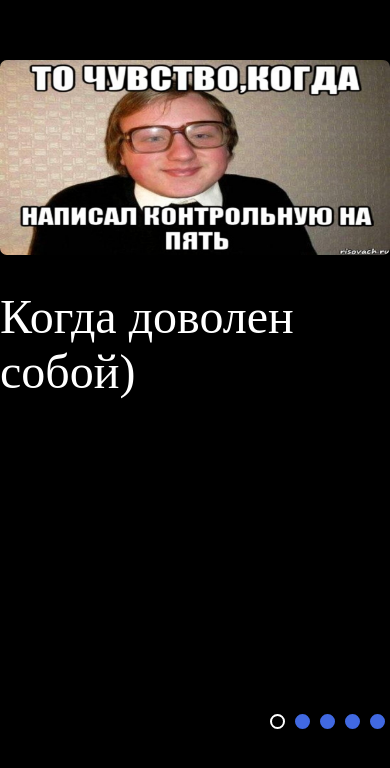
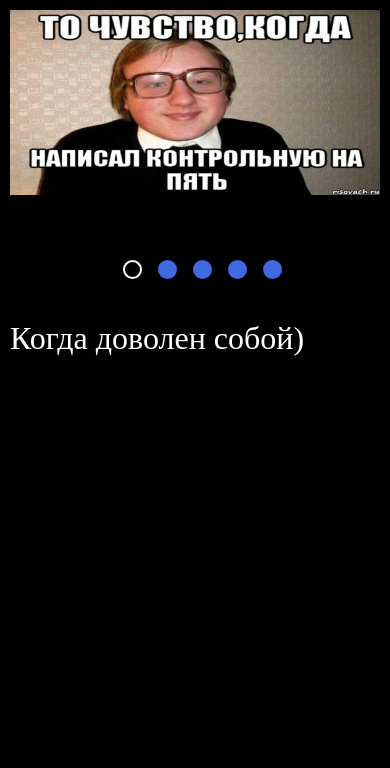
Before and after one commit to vaaadik22/cssMemSlider, a plain HTML site: page index.html in a window 390 px wide. Drawn offline with Linux system fonts and the light colour scheme.

Commit message:
feat:finalized index.html style.css and the mobile version of the app(Fri, May 13, 2022 14:19:26 PM)

```diff
--- a/index.html
+++ b/index.html
@@ -6,7 +6,7 @@
     <meta http-equiv="X-UA-Compatible" content="IE=edge">
     <meta name="viewport" content="width=device-width, initial-scale=1.0">
     <link rel="stylesheet" href="style.css">
-    <title>CssMemSlider</title>
+    <title>Mem-slider</title>
 </head>
 
 <body>
@@ -18,36 +18,42 @@
                 <input type="radio" name="control" id="control3">
                 <input type="radio" name="control" id="control4">
                 <input type="radio" name="control" id="control5">
-                <div class="items control1 img1">
-                    <img src="./assets/image/mem1.jpg" alt="">
-                    <p>Когда доволен собой)</p>
+
+                <div class="img-container">
+                    <img class="control1" src="./assets/image/mem1.jpg" alt="">
+                    <img class="control2" src="./assets/image/mem2.jpg" alt="">
+                    <img src="./assets/image/mem3.jpg" alt="">
+                    <img src="./assets/image/mem4.jpg" alt="">
+                    <img src="./assets/image/mem5.jpg" alt="">
                 </div>
-                <div class="items control1 img2">
-                    <img src="./assets/image/mem2.jpg" alt="">
-                    <p>Этот мир не так уж и плох)</p>
-                </div>
-                <div class="items control1 img3">
-                    <img src="./assets/image/mem3.jpg" alt="">
-                    <p>Зуб даю)</p>
-                </div>
-                <div class="items control1 img4">
-                    <img src="./assets/image/mem4.jpg" alt="">
-                    <p>Егор Егор Егор Егор Егор)</p>
-                </div>
-                <div class="items control1 img5">
-                    <img src="./assets/image/mem5.jpg" alt="">
-                    <p>Главное вовремя высунуть)</p>
-                </div>
-                <div id="active" class="slider-nav">
-                    <label for="control1" class="slider-nav-item"></label>
-                    <label for="control2" class="slider-nav-item"></label>
-                    <label for="control3" class="slider-nav-item"></label>
-                    <label for="control4" class="slider-nav-item"></label>
-                    <label for="control5" class="slider-nav-item"></label>
+                <div class="nav-items">
+                    <div id="active" class="slider-nav">
+                        <label for="control1" class="slider-nav-item">
+                            <span></span>
+                        </label>
+                        <label for="control2" class="slider-nav-item">
+                            <span></span>
+                        </label>
+                        <label for="control3" class="slider-nav-item">
+                            <span></span>
+                        </label>
+                        <label for="control4" class="slider-nav-item">
+                            <span></span>
+                        </label>
+                        <label for="control5" class="slider-nav-item">
+                            <span></span>
+                        </label>
+                    </div>
+                    <div class="img-description">
+                        <p class="p1">Когда доволен собой)</p>
+                        <p class="p2">Этот мир не так уж и плох)</p>
+                        <p class="p3">Зуб даю)</p>
+                        <p class="p4">Егор Егор Егор Егор Егор)</p>
+                        <p class="p5">Главное вовремя высунуть)</p>
+                    </div>
                 </div>
             </div>
         </div>
-    </div>
 </body>
 
 </html>
--- a/style.css
+++ b/style.css
@@ -1,28 +1,21 @@
 *{
+    padding: 0;
     margin: 0 auto;
-    padding: 0;
-    box-sizing: border-box;
 }
 
 body{
-    position: relative;
-    background-color: #000;
+    background: #000;
 }
 
 .wrapper{
-    position: relative;
-    width: 100%;
-    height: 100vh;
-    display: flex;
-    justify-content: center;
-    align-items: center;
+    margin: 30px 0;
 }
 
 .slider{
-    position: relative;
     overflow: hidden;
     max-width: 1200px;
     height: auto;
+    display: flex;
 }
 
 .slider-items{
@@ -30,52 +23,59 @@ body{
     height: 100%;
     object-fit: cover;
     display: flex;
+    flex-direction: column;
 }
 
-.slider-items .items{
-    width: 20%;
-    transition: 0.8s;
-    min-height: 724px;
+.nav-items{
+    display: flex;
+    max-width: 20%;
+    margin: unset;
+    flex-direction: row-reverse;
+    padding: 30px 0 0 0;
 }
 
-.slider-items .items img {
-    max-width: 100%;
-    height: auto;
+.img-description{
+    width: 80%;
 }
 
-img{
-    width: 100%;
-    height: 100%;
-    border-radius: 7px;
+.img-container{
+    display: flex;
+    transition: all 0.8s ease;
 }
 
-P{
-    padding: 30px 0 0 0 ;
-    font-size: 3em;
-    color: #fff;
+.img-container > img{
+    max-width: 100vw;
 }
 
-.slider-items input{
-     position: absolute;
-     visibility: hidden;
+input{
+    display: none;
 }
 
-.slider-items input:active{
-    position: absolute;
-    visibility: hidden;
+.text{
+    display: flex;
+}
+
+p{
+    color: #fff;
+    font-size: 2em;
+    display: none;
 }
 
 .slider-nav{
-    display: block;
-    height: 30px;
-    position: absolute;
-    bottom: 45px;
-    width: 100%;
+    width: 20%;
     display: flex;
     justify-content: flex-end;
 }
 
 .slider-nav .slider-nav-item{
+    width: 35px;
+    height: 35px;
+    margin: unset;
+    cursor: pointer;
+    line-height: 31px;
+}
+
+.slider-nav .slider-nav-item > span{
     width: 15px;
     height: 15px;
     margin: 5px;
@@ -85,45 +85,42 @@ P{
     transition: all 0.8s ease;
 }
 
-.slider-nav .slider-nav-item:hover{
+
+.slider-nav .slider-nav-item:active > span{
+    background-color: #000;
+}
+
+.slider-nav .slider-nav-item:hover > span{
     background-color: #fff;
     border-color: royalblue !important;
 }
 
-.slider-nav .slider-nav-item:active{
-    background-color: #000;
-}
 
-#control1:checked ~ .control1{
+#control1:checked ~ .img-container{
     margin-left: 0;
 }
 
-#control2:checked ~ .control1{
+#control2:checked ~ .img-container{
     margin-left: -20%;
 }
 
-#control3:checked ~ .control1{
+#control3:checked ~ .img-container{
     margin-left: -40%;
 }
 
-#control4:checked ~ .control1{
+#control4:checked ~ .img-container{
     margin-left: -60%;
 }
 
-#control5:checked ~ .control1{
+#control5:checked ~ .img-container{
     margin-left: -80%;
 }
 
-#control1 ~ .control1 > p
-{
-    display: none;
-}
-
-#control1:checked ~ .img1 > p,
-#control2:checked ~ .img2 > p,
-#control3:checked ~ .img3 > p,
-#control4:checked ~ .img4 > p,
-#control5:checked ~ .img5 > p{
+#control1:checked ~ .nav-items > .img-description > .p1,
+#control2:checked ~ .nav-items > .img-description > .p2,
+#control3:checked ~ .nav-items > .img-description > .p3,
+#control4:checked ~ .nav-items > .img-description > .p4,
+#control5:checked ~ .nav-items > .img-description > .p5{
     display: block;
     animation-duration: 0.9s;
     animation-name: slidein;
@@ -141,32 +138,67 @@ P{
     }
   }
 
-#active label{
+#active label > span{
     cursor: pointer;
 	border-radius: 10px;
 	display: inline-block;
 	background: royalblue;
 }
 
-#active label:hover{
-	background: #fff;
+#active label:hover > span{
+	background: #000;
     border-color: #fff;
     cursor: pointer;
 }
 
-#active label:active{
+#active label:active > span{
     background: rgb(138, 137, 137);
 }
 
-label{
-
-}
-
-#control1:checked ~ #active label:nth-child(1),
-#control2:checked ~ #active label:nth-child(2),
-#control3:checked ~ #active label:nth-child(3),
-#control4:checked ~ #active label:nth-child(4),
-#control5:checked ~ #active label:nth-child(5){
+#control1:checked ~ .nav-items > #active label:nth-child(1) > span,
+#control2:checked ~ .nav-items > #active label:nth-child(2)> span,
+#control3:checked ~ .nav-items > #active label:nth-child(3)> span,
+#control4:checked ~ .nav-items > #active label:nth-child(4)> span,
+#control5:checked ~ .nav-items > #active label:nth-child(5)> span{
     background: #000;
     border-color: #fff;
 }
+
+
+@media (max-width:768px) {
+.wrapper {
+    margin: 10px;
+    }
+
+.img-description {
+    width: 100%;
+    }
+
+.nav-items {
+    display: flex;
+    max-width: 100vw;
+    margin: unset;
+    flex-direction: column;
+    }
+
+.slider-nav {
+    width: 100%;
+    padding: 30px 0;
+    display: flex;
+    justify-content: center;
+    }
+
+.slider-items {
+    margin: unset;
+    display: flex;
+    flex-direction: column;
+}
+
+p {
+    padding: 0;
+    }
+
+.img-container > img{
+    max-width: calc(100vw - 20px);
+    }
+}
```
